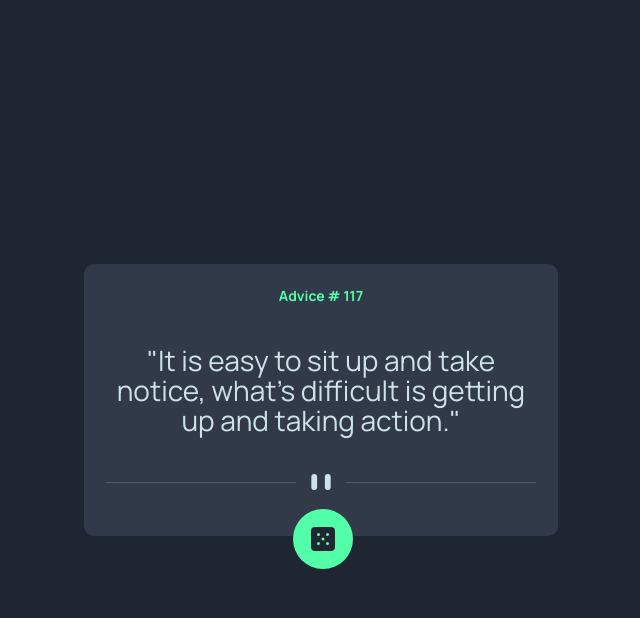
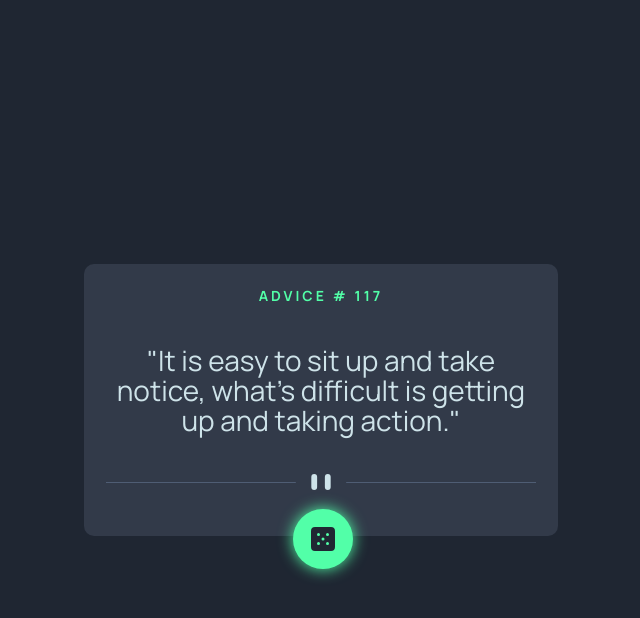
Before and after one commit to muhhassanabu/advicegenerator-12q, a plain HTML site: page index.html in a window 1280 px wide. In both pictures the pointer is over the element 641 px from the left and 538 px from the top of the page. Shown: the whole page, without its empty margins (319-959 px from the left). Drawn offline with Linux system fonts and the light colour scheme; no server answers; a web font is replaced by a local one.

Commit message:
Updated project

```diff
--- a/style.css
+++ b/style.css
@@ -44,6 +44,8 @@ main{
 h3{
     color: var(--Green-300);
     font-size: 14px;
+    letter-spacing: 3px;
+    text-transform: uppercase;
 }
 
 
@@ -68,6 +70,13 @@ figure{
     align-items: center;
     left: 42%;
     bottom: -12%;
+    transition: box-shadow 0.2s ease;
+}
+
+/* ACTIVE STATES */
+figure:hover{
+    cursor: pointer;
+    box-shadow: 0 0 15px var(--Green-300);
 }
 @media screen and (min-width:768px){
     main{
```
